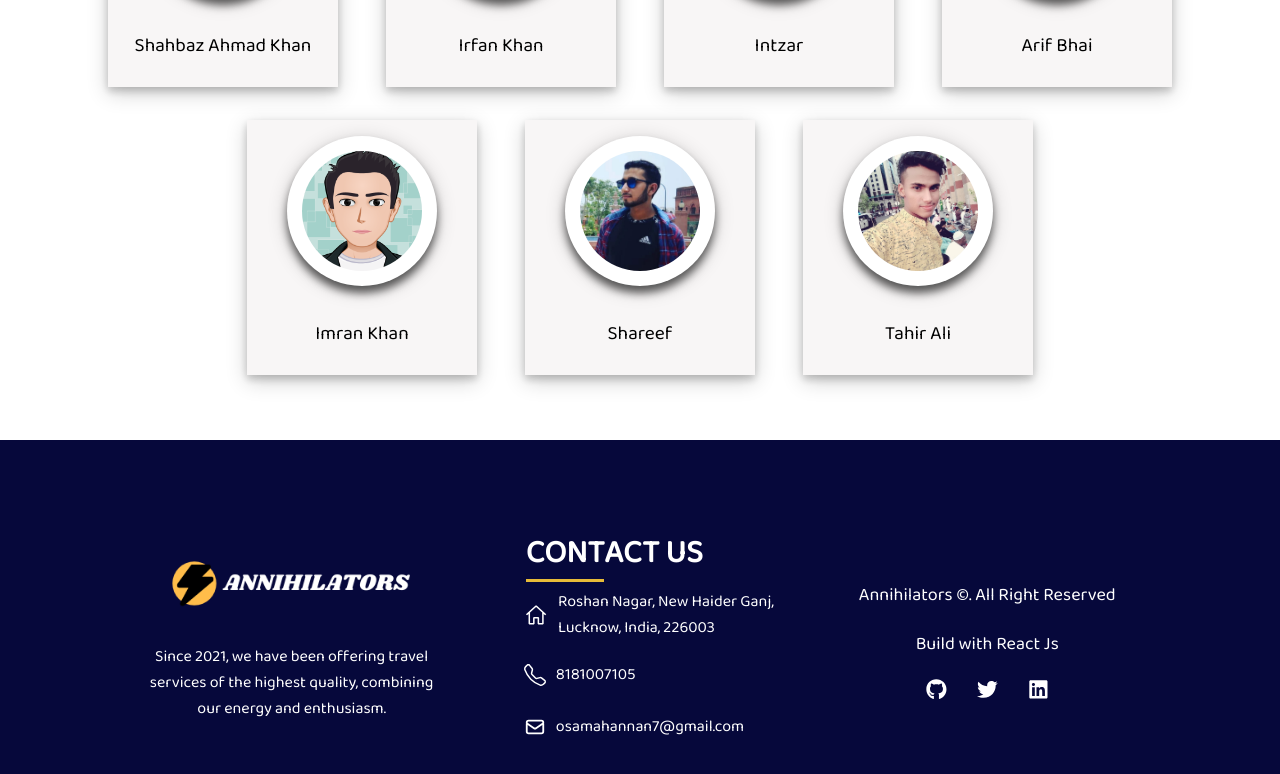
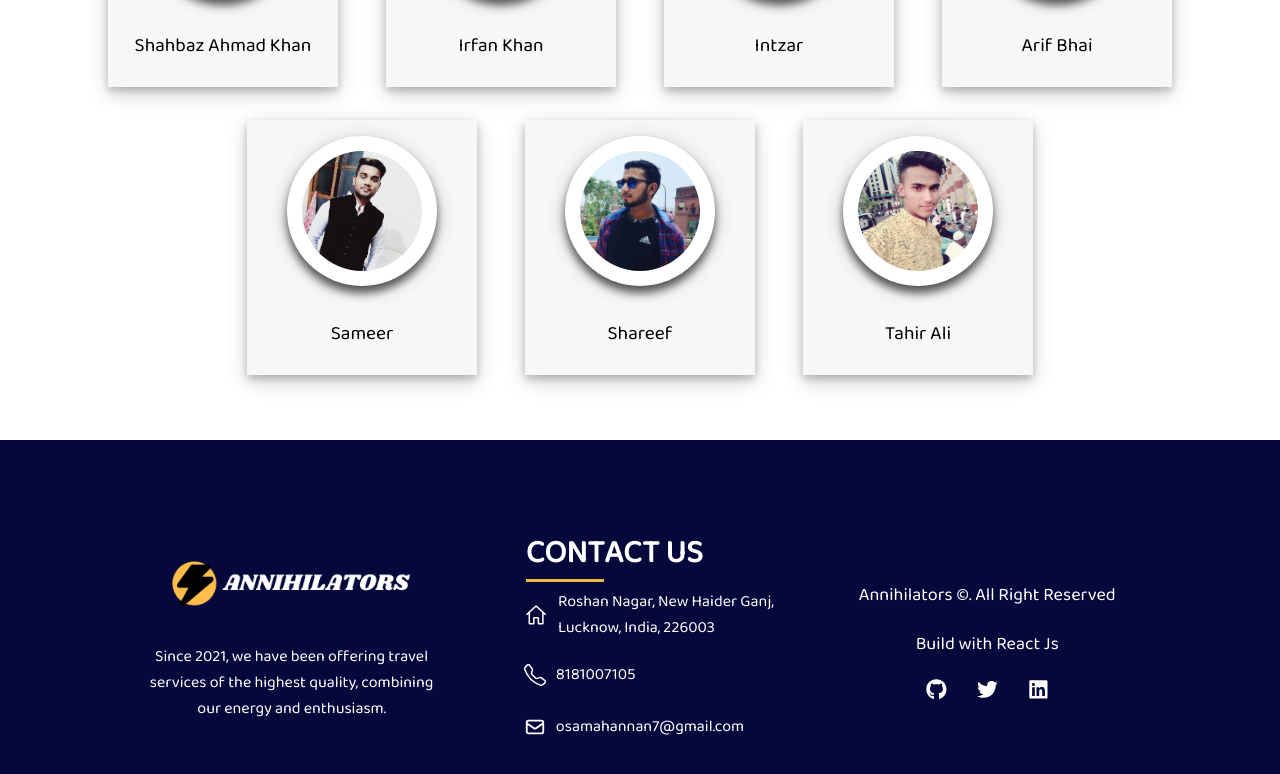
Before and after one commit to osamahannan/cricket-app, a React (Create React App) app: page /team in a window 1280 px wide. Shown: the part 1400-2174 px from the top of the page. Built offline with nearby package versions, Linux system fonts and the light colour scheme.

Commit message:
added images in profile section

```diff
--- a/src/Components/Players.js
+++ b/src/Components/Players.js
@@ -62,8 +62,8 @@ export const Players = [
     },
     {
         id: 13,
-        name: "Imran Khan",
-        url: "Assets/Profile pics/profile.svg"
+        name: "Sameer",
+        url: "Assets/Profile pics/sameer.svg"
     },
     {
         id: 14,
```
Also changed, not shown: public/Assets/Profile pics/sameer.svg (added).
